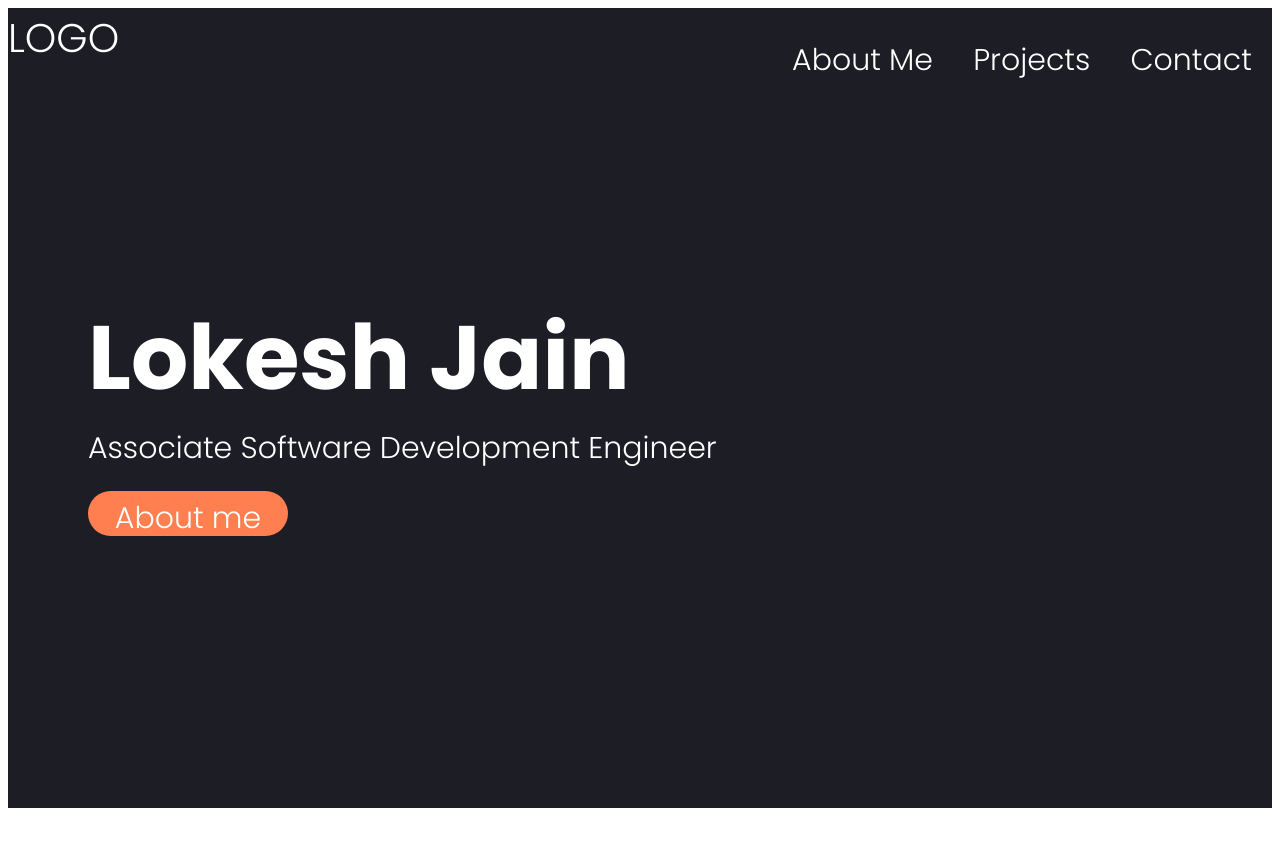
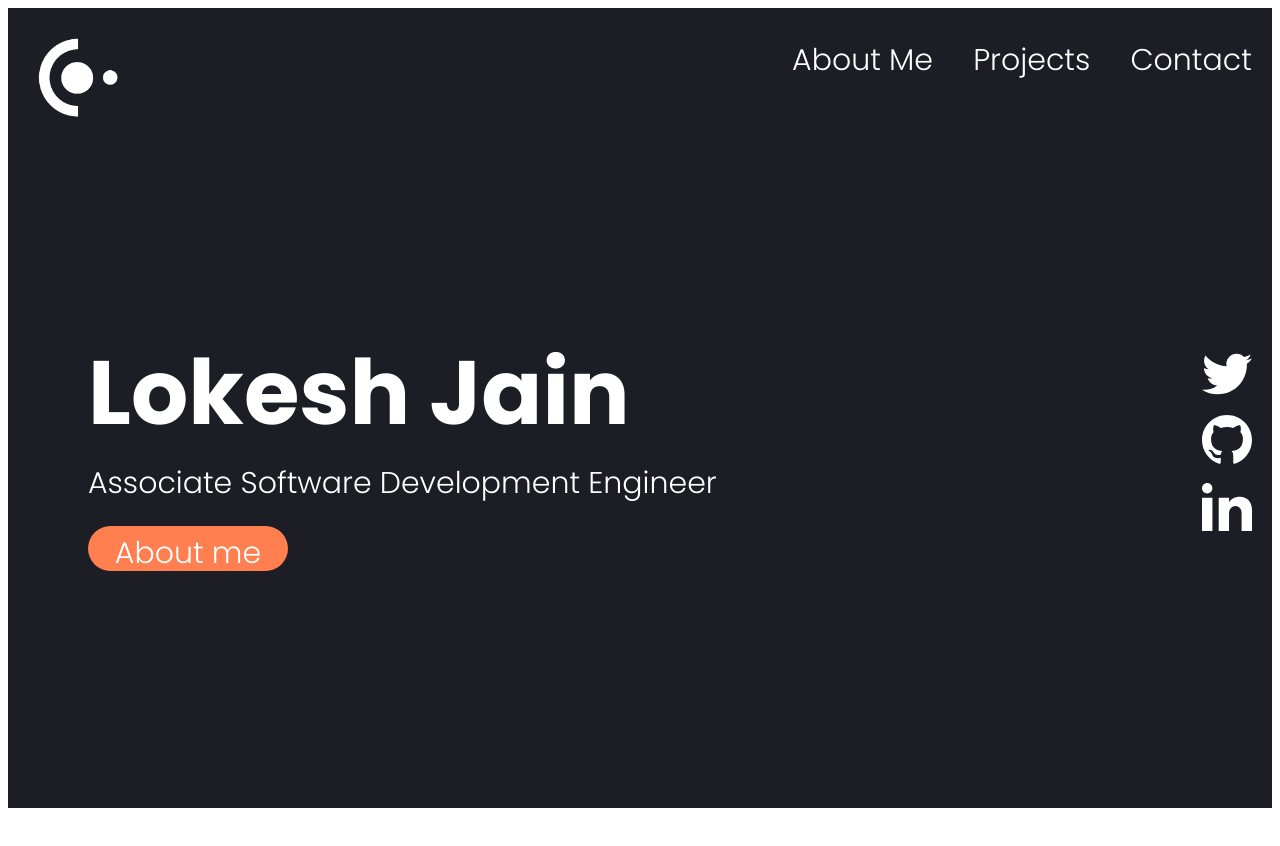
Before and after one commit to jainlokesh318/Portfolio-Practice, a plain HTML site: page index.html in a window 1280 px wide. Shown: the top 846 px of the page. Drawn offline with Linux system fonts and the light colour scheme.

Commit message:
show 7 stage: Adding social handles

```diff
--- a/index.html
+++ b/index.html
@@ -2,8 +2,6 @@
 <html lang="en">
 <head>
     <meta charset="UTF-8">
-    <meta http-equiv="X-UA-Compatible" content="IE=edge">
-    <meta name="viewport" content="width=device-width, initial-scale=1.0">
     <link rel="stylesheet" href="styles.css"/>
     <link rel="preconnect" href="https://fonts.googleapis.com">
     <link rel="preconnect" href="https://fonts.gstatic.com" crossorigin>
@@ -13,7 +11,7 @@
 <body>
     <section class="hero">
         <nav>
-            <div>LOGO</div>
+            <img src="images/logo.png" alt="logo" class="logo">
             <ul>
                 <li>About Me</li>
                 <li>Projects</li>
@@ -26,6 +24,23 @@
                 <p>Associate Software Development Engineer</p>
                 <div class="button">About me</div>
             </div>
+            <div class="socials">
+                <div>
+                    <a href="https://www.twitter.com" target="_blank" class="social">
+                        <svg xmlns="http://www.w3.org/2000/svg" fill="#ffffff" width="50" height="50" viewBox="0 0 24 24"><path d="M24 4.557c-.883.392-1.832.656-2.828.775 1.017-.609 1.798-1.574 2.165-2.724-.951.564-2.005.974-3.127 1.195-.897-.957-2.178-1.555-3.594-1.555-3.179 0-5.515 2.966-4.797 6.045-4.091-.205-7.719-2.165-10.148-5.144-1.29 2.213-.669 5.108 1.523 6.574-.806-.026-1.566-.247-2.229-.616-.054 2.281 1.581 4.415 3.949 4.89-.693.188-1.452.232-2.224.084.626 1.956 2.444 3.379 4.6 3.419-2.07 1.623-4.678 2.348-7.29 2.04 2.179 1.397 4.768 2.212 7.548 2.212 9.142 0 14.307-7.721 13.995-14.646.962-.695 1.797-1.562 2.457-2.549z"/></svg>
+                    </a>
+                </div>
+                <div>
+                    <a href="https://www.github.com" target="_blank"  class="social">
+                        <svg xmlns="http://www.w3.org/2000/svg" fill="#ffffff" width="50" height="50" viewBox="0 0 24 24"><path d="M12 0c-6.626 0-12 5.373-12 12 0 5.302 3.438 9.8 8.207 11.387.599.111.793-.261.793-.577v-2.234c-3.338.726-4.033-1.416-4.033-1.416-.546-1.387-1.333-1.756-1.333-1.756-1.089-.745.083-.729.083-.729 1.205.084 1.839 1.237 1.839 1.237 1.07 1.834 2.807 1.304 3.492.997.107-.775.418-1.305.762-1.604-2.665-.305-5.467-1.334-5.467-5.931 0-1.311.469-2.381 1.236-3.221-.124-.303-.535-1.524.117-3.176 0 0 1.008-.322 3.301 1.23.957-.266 1.983-.399 3.003-.404 1.02.005 2.047.138 3.006.404 2.291-1.552 3.297-1.23 3.297-1.23.653 1.653.242 2.874.118 3.176.77.84 1.235 1.911 1.235 3.221 0 4.609-2.807 5.624-5.479 5.921.43.372.823 1.102.823 2.222v3.293c0 .319.192.694.801.576 4.765-1.589 8.199-6.086 8.199-11.386 0-6.627-5.373-12-12-12z"/></svg>
+                    </a>
+                </div>
+                <div>
+                    <a href="https://www.linkedin.com" target="_blank"  class="social">
+                        <svg xmlns="http://www.w3.org/2000/svg" fill="#ffffff" width="50" height="50" viewBox="0 0 24 24"><path d="M4.98 3.5c0 1.381-1.11 2.5-2.48 2.5s-2.48-1.119-2.48-2.5c0-1.38 1.11-2.5 2.48-2.5s2.48 1.12 2.48 2.5zm.02 4.5h-5v16h5v-16zm7.982 0h-4.968v16h4.969v-8.399c0-4.67 6.029-5.052 6.029 0v8.399h4.988v-10.131c0-7.88-8.922-7.593-11.018-3.714v-2.155z"/></svg>
+                    </a>
+                </div>
+            </div>
         </div>
     </section>
     <section class=""></section>
--- a/styles.css
+++ b/styles.css
@@ -50,9 +50,9 @@ p{
 
 .hero-area{
     display: flex;
-    flex-direction: column;
     height: 100%;
-    justify-content: center;
+    justify-content: space-between;
+    align-items: center;
 }
 
 .hero-text{
@@ -81,3 +81,17 @@ p{
     background-color: #a9a9a9;
     color: #808080;
 }
+
+.socials{
+    padding-bottom: 200px;
+}
+
+.social{
+    margin: 20px;
+}
+
+.logo{
+    height: 80px;
+    margin: 30px;
+
+}
```
Also changed, not shown: images/logo.png (added).
